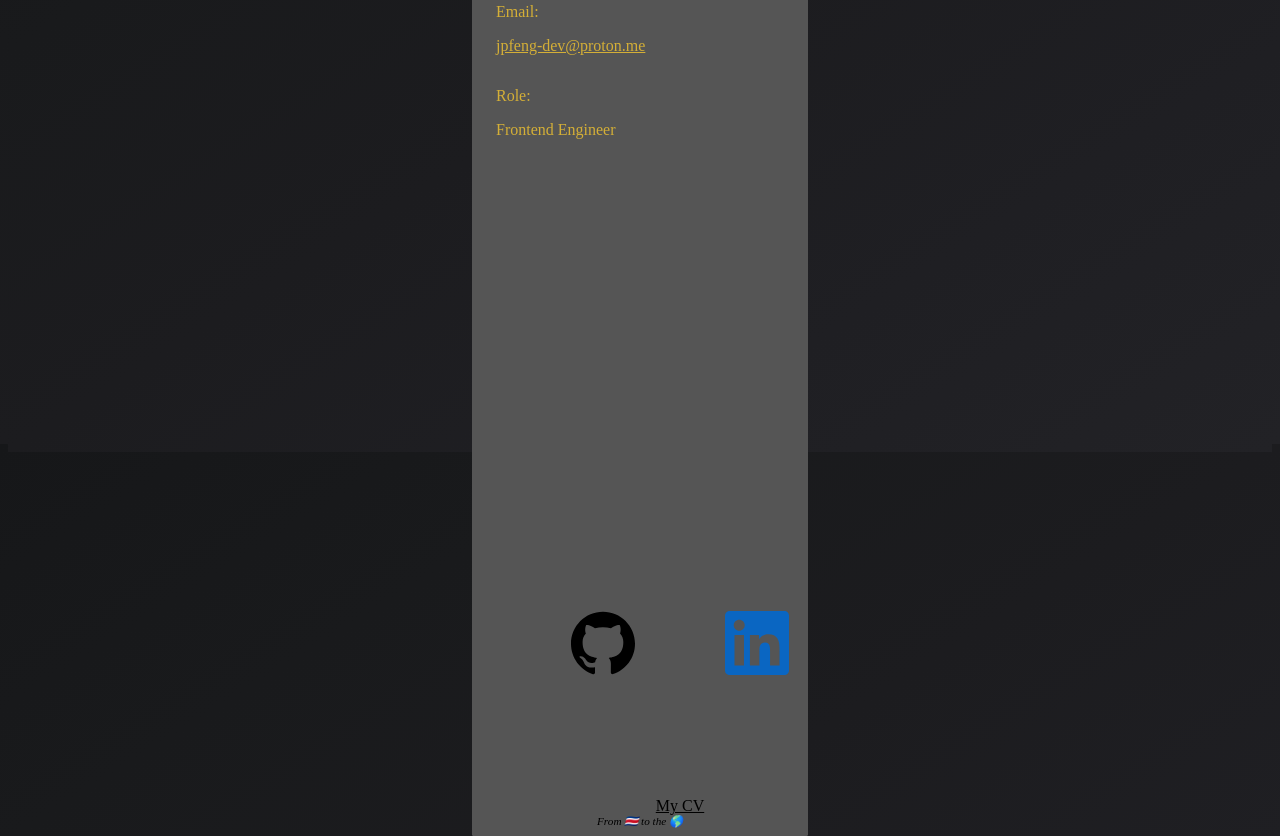
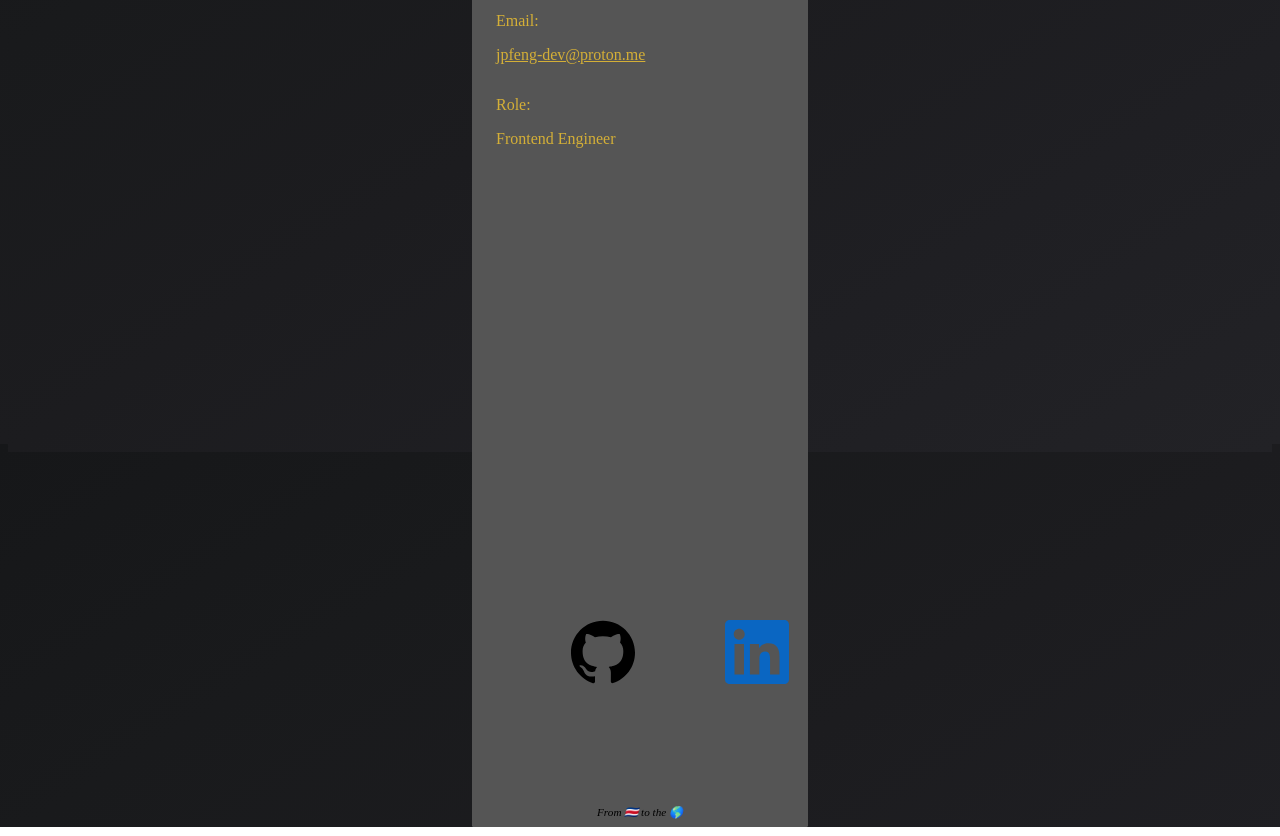
Before and after one commit to JPF3N998/jp-business-card-v1, an Astro site: page / in a window 1280 px wide. Shown: the part 356-1192 px from the top of the page. Built offline with nearby package versions, Linux system fonts and the light colour scheme; Astro itself is replaced by a stand-in of ours; a web font is replaced by a local one.

Commit message:
Removed cv link temporarily

```diff
--- a/src/components/Card.astro
+++ b/src/components/Card.astro
@@ -59,12 +59,6 @@
         >
       </a>
     </section>
-    <section class="cv centered">
-      <!-- TODO: Add link to drive with PDF -->
-      <a href="">
-        My CV
-      </a>
-    </section>
   </main>
   <footer class="centered footerText">From 🇨🇷 to the 🌎</footer>
 </div>
@@ -98,7 +92,7 @@
   /* Information Section */
 
   .information {
-    color: #D4AF37;
+    color: #d4af37;
     display: flex;
     flex-direction: column;
     padding-left: 1rem;
```
